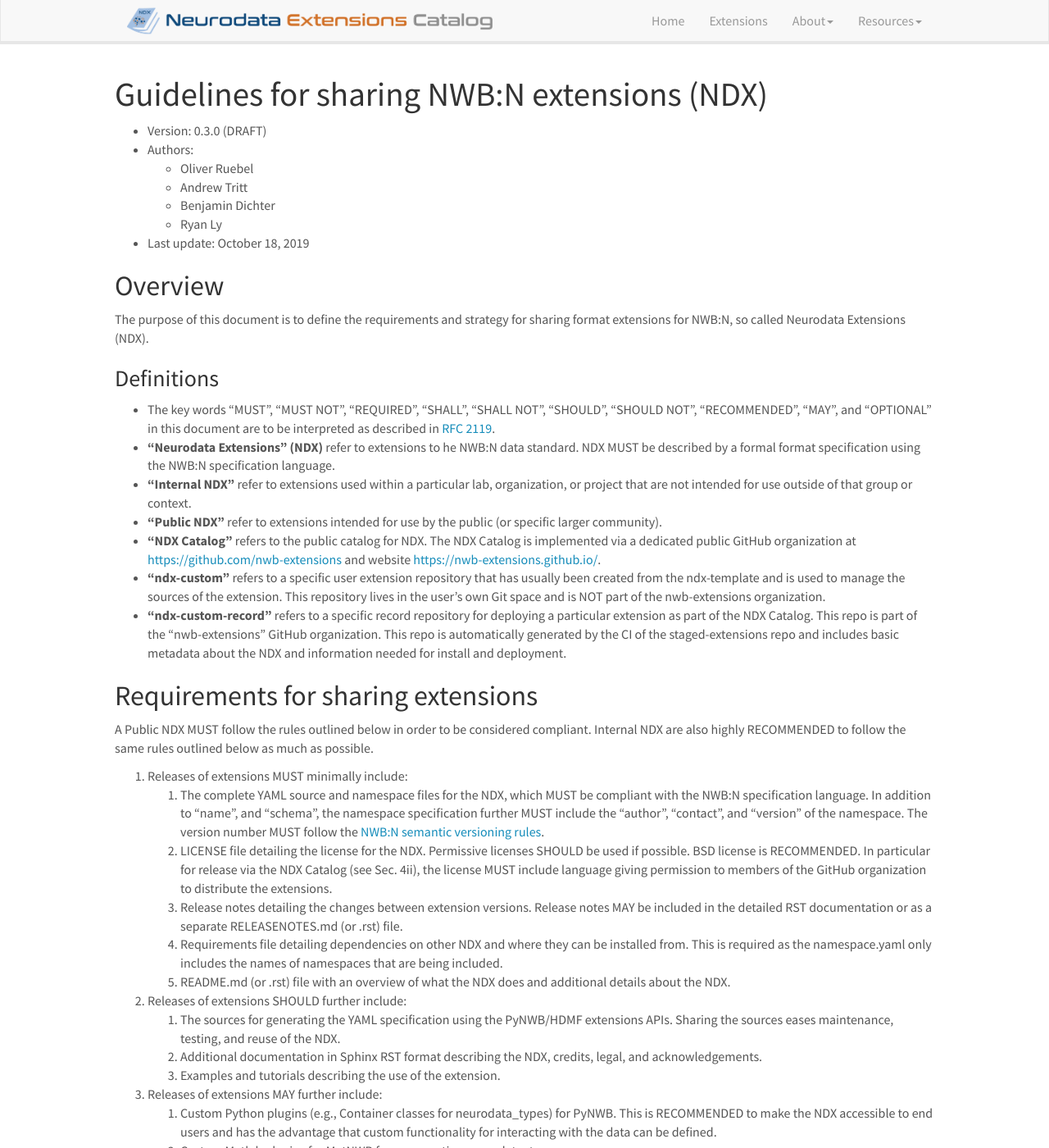
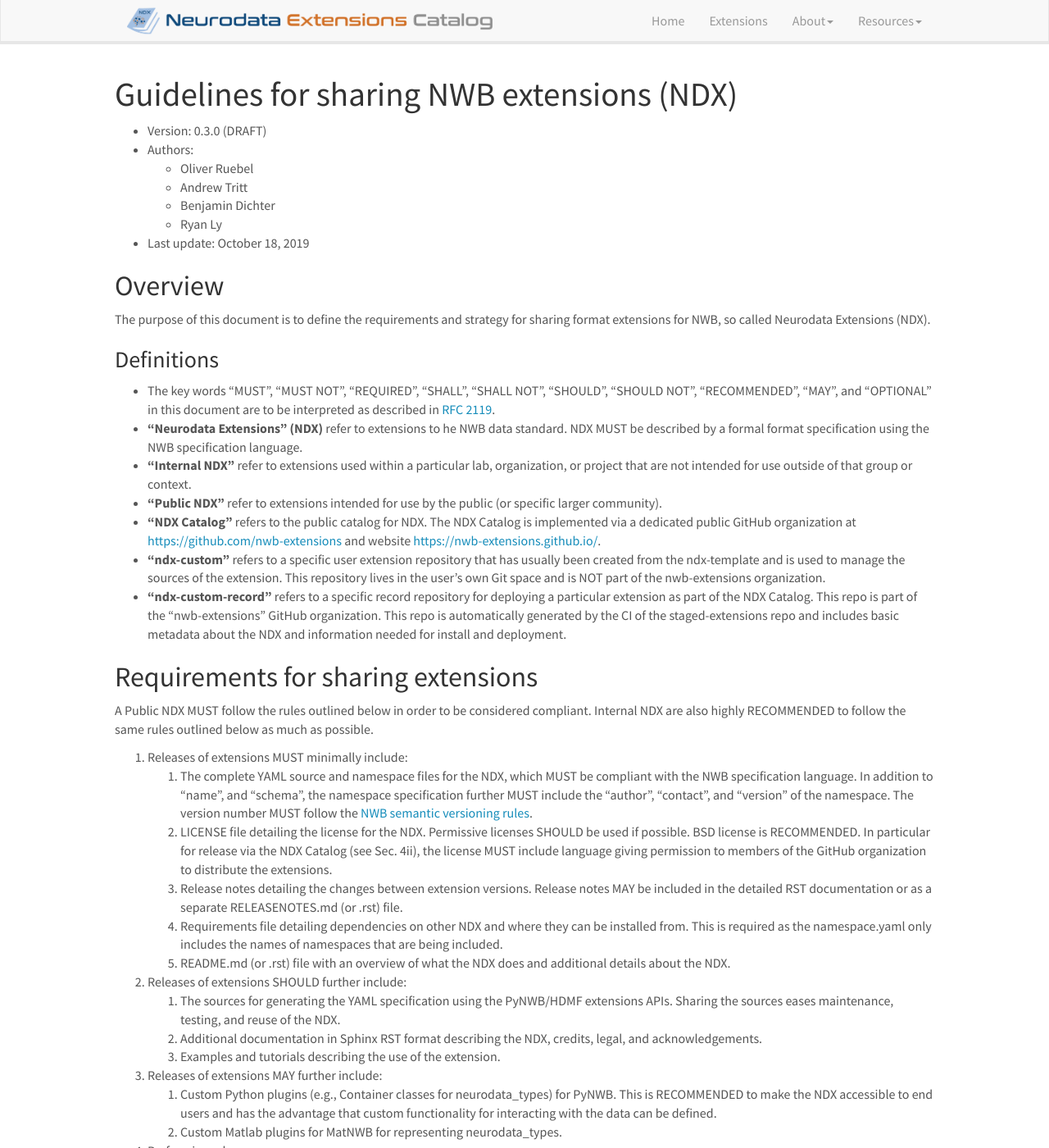
Before and after one commit to nwb-extensions/nwb-extensions.github.io, a Jekyll site: the page built from _pages/sharing_guidelines.md, in a window 1280 px wide and 1400 px high. Shown: the whole window at 82% size. Built offline with Jekyll 4.4.1, drawn with Linux system fonts in a browser that asks for light colours; nearby versions of some CDN libraries; some of the changed text lies outside the part shown.

```diff
--- a/_pages/sharing_guidelines.md
+++ b/_pages/sharing_guidelines.md
@@ -6,7 +6,7 @@ sitemap: false
 permalink: /sharing_guidelines
 ---
 
-# Guidelines for sharing NWB:N extensions (NDX)
+# Guidelines for sharing NWB extensions (NDX)
 * Version: 0.3.0 (DRAFT)
 * Authors:
    * Oliver Ruebel
@@ -17,12 +17,12 @@ permalink: /sharing_guidelines
 
 
 ## Overview
-The purpose of this document is to define the requirements and strategy for sharing format extensions for NWB:N, so called Neurodata Extensions (NDX).
+The purpose of this document is to define the requirements and strategy for sharing format extensions for NWB, so called Neurodata Extensions (NDX).
 
 ### Definitions
 
 * The key words “MUST”, “MUST NOT”, “REQUIRED”, “SHALL”, “SHALL NOT”, “SHOULD”, “SHOULD NOT”, “RECOMMENDED”, “MAY”, and “OPTIONAL” in this document are to be interpreted as described in [RFC 2119](https://www.ietf.org/rfc/rfc2119.txt).
-* **“Neurodata Extensions” (NDX)** refer to extensions to he NWB:N data standard. NDX MUST be described by a formal format specification using the NWB:N specification language.
+* **“Neurodata Extensions” (NDX)** refer to extensions to he NWB data standard. NDX MUST be described by a formal format specification using the NWB specification language.
 * **“Internal NDX”** refer to extensions used within a particular lab, organization, or project that are not intended for use outside of that group or context.
 * **“Public NDX”** refer to extensions intended for use by the public (or specific larger community).
 * **“NDX Catalog”** refers to the public catalog for NDX. The NDX Catalog is implemented via a dedicated public GitHub organization at [https://github.com/nwb-extensions](https://github.com/nwb-extensions) and website [https://nwb-extensions.github.io/](https://nwb-extensions.github.io/).
@@ -33,7 +33,7 @@ The purpose of this document is to define the requirements and strategy for shar
 A Public NDX MUST follow the rules outlined below in order to be considered compliant. Internal NDX are also highly RECOMMENDED to follow the same rules outlined below as much as possible.
 
 1. Releases of extensions MUST minimally include:
-   1. The complete YAML source and namespace files for the NDX, which MUST be compliant with the NWB:N specification language. In addition to “name”, and “schema”, the namespace specification further MUST include the “author”, “contact”, and “version” of the namespace. The version number MUST follow the <a href="{{ site.url }}{{ site.baseurl }}/versioning_guidelines">NWB:N semantic versioning rules</a>.
+   1. The complete YAML source and namespace files for the NDX, which MUST be compliant with the NWB specification language. In addition to “name”, and “schema”, the namespace specification further MUST include the “author”, “contact”, and “version” of the namespace. The version number MUST follow the <a href="{{ site.url }}{{ site.baseurl }}/versioning_guidelines">NWB semantic versioning rules</a>.
    1. LICENSE file detailing the license for the NDX. Permissive licenses SHOULD be used if possible. BSD license is RECOMMENDED. In particular for release via the NDX Catalog (see Sec. 4ii), the license MUST include language giving permission to members of the GitHub organization to distribute the extensions.
    1. Release notes detailing the changes between extension versions. Release notes MAY be included in the detailed RST documentation or as a separate RELEASENOTES.md (or .rst) file.
    1. Requirements file detailing dependencies on other NDX and where they can be installed from. This is required as the namespace.yaml only includes the names of namespaces that are being included.
```
Also changed, not shown: other parts of _pages/sharing_guidelines.md (+1 -1 lines).
